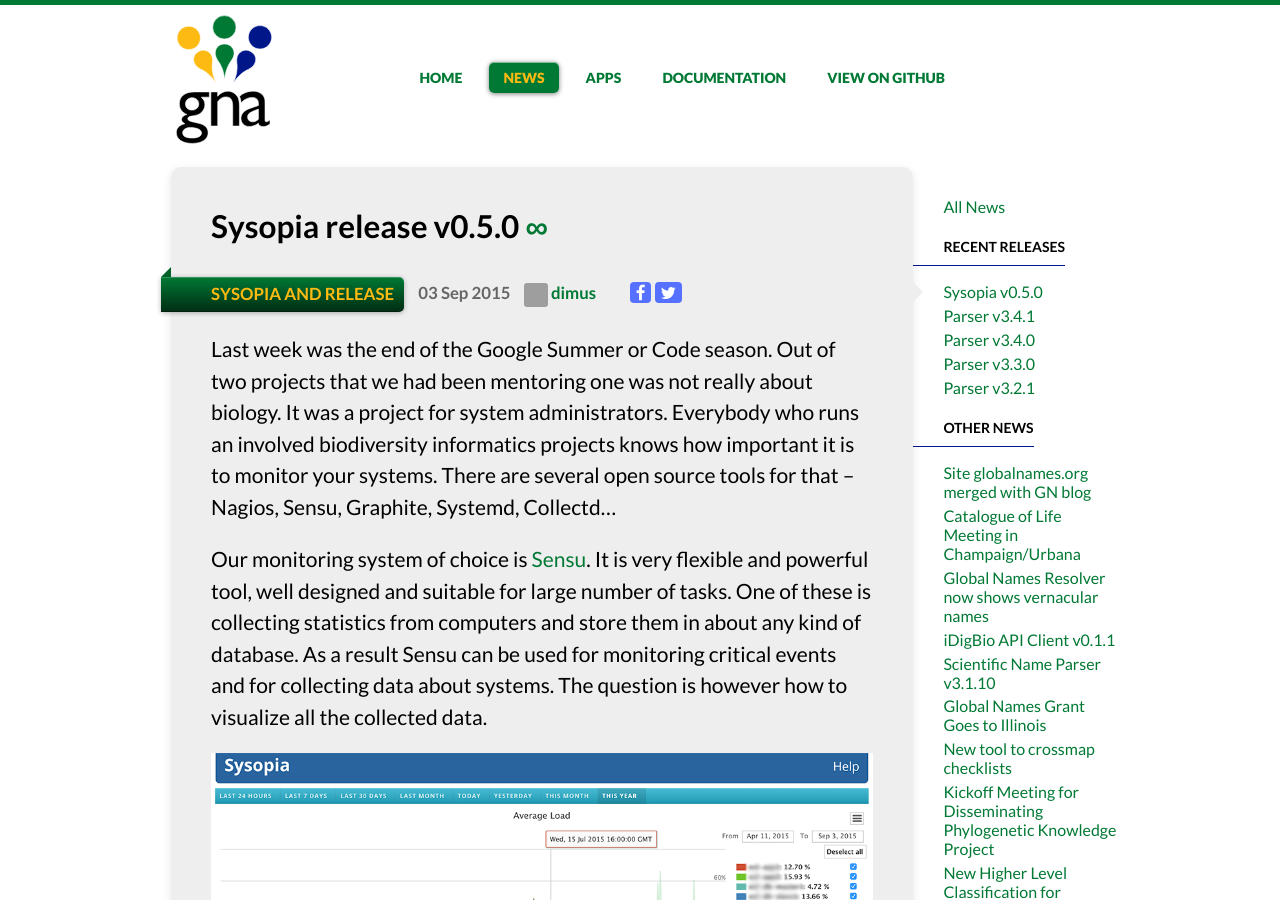
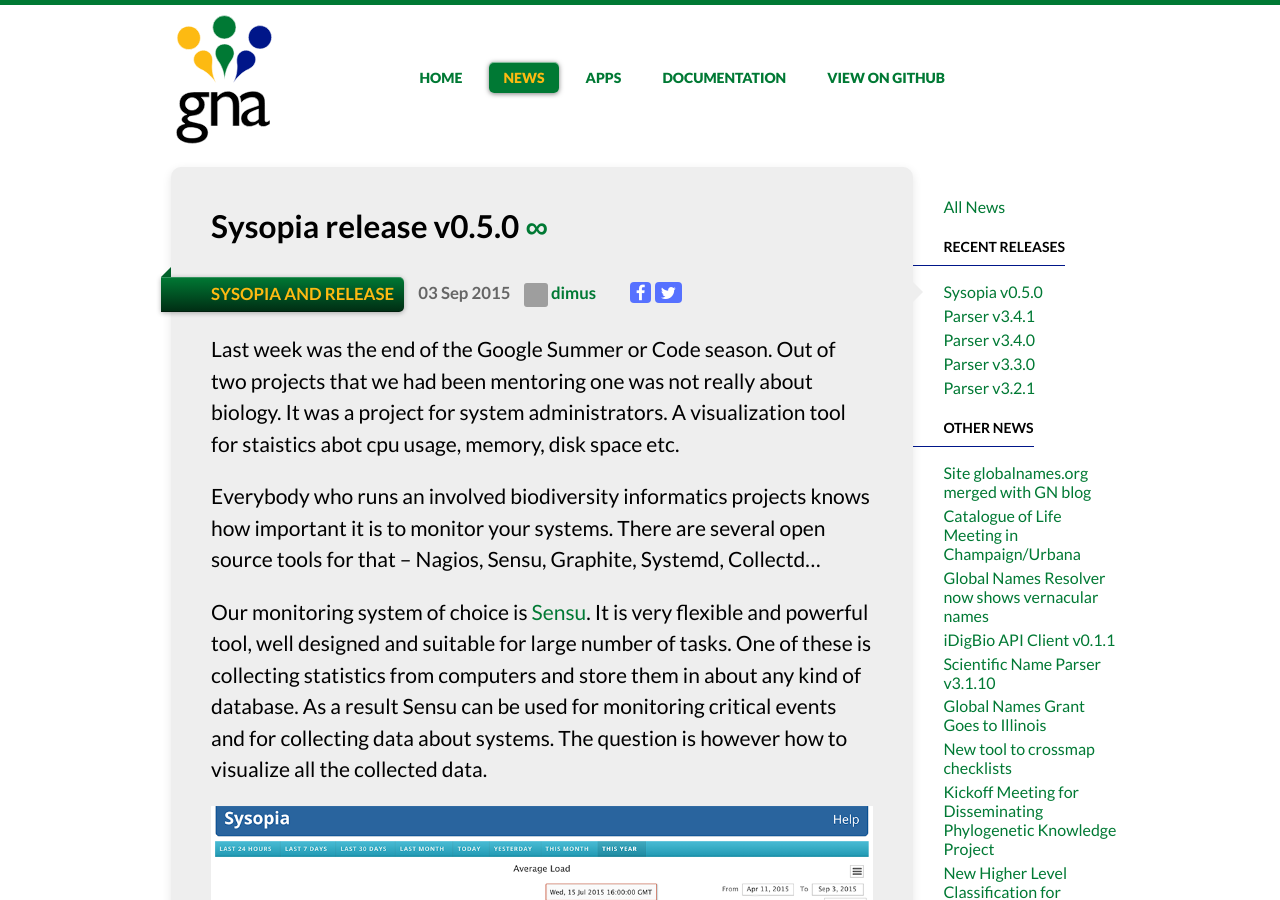
Before and after one commit to GlobalNamesArchitecture/GlobalNamesArchitecture.github.io, a Jekyll site: the page built from _posts/2015-09-03-sysopia.md, in a window 1280 px wide and 900 px high. Built offline with Jekyll 4.4.1, drawn with Linux system fonts in a browser that asks for light colours; nearby versions of some CDN libraries; grey boxes are pictures that could not be loaded.

Commit message:
changes in sysopia post

```diff
--- a/_posts/2015-09-03-sysopia.md
+++ b/_posts/2015-09-03-sysopia.md
@@ -10,10 +10,12 @@
 
 Last week was the end of the Google Summer or Code season. Out of two projects
 that we had been mentoring one was not really about biology. It was a project
-for system administrators. Everybody who runs an involved biodiversity
-informatics projects knows how important it is to monitor your systems. There
-are several open source tools for that -- Nagios, Sensu, Graphite, Systemd,
-Collectd...
+for system administrators. A visualization tool for staistics abot cpu usage,
+memory, disk space etc.
+
+Everybody who runs an involved biodiversity informatics projects knows how
+important it is to monitor your systems. There are several open source tools
+for that -- Nagios, Sensu, Graphite, Systemd, Collectd...
 
 Our monitoring system of choice is [Sensu]. It is very flexible and powerful
 tool, well designed and suitable for large number of tasks. One of these is
```
